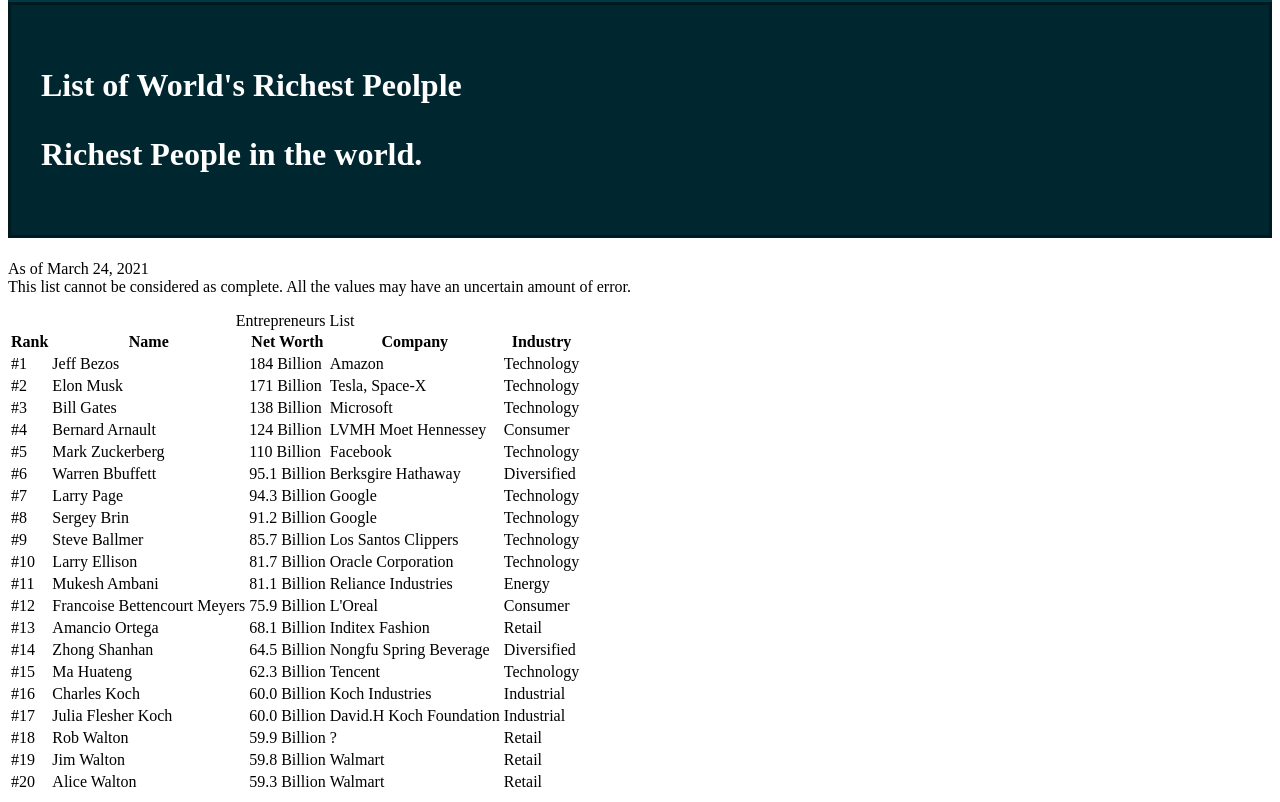
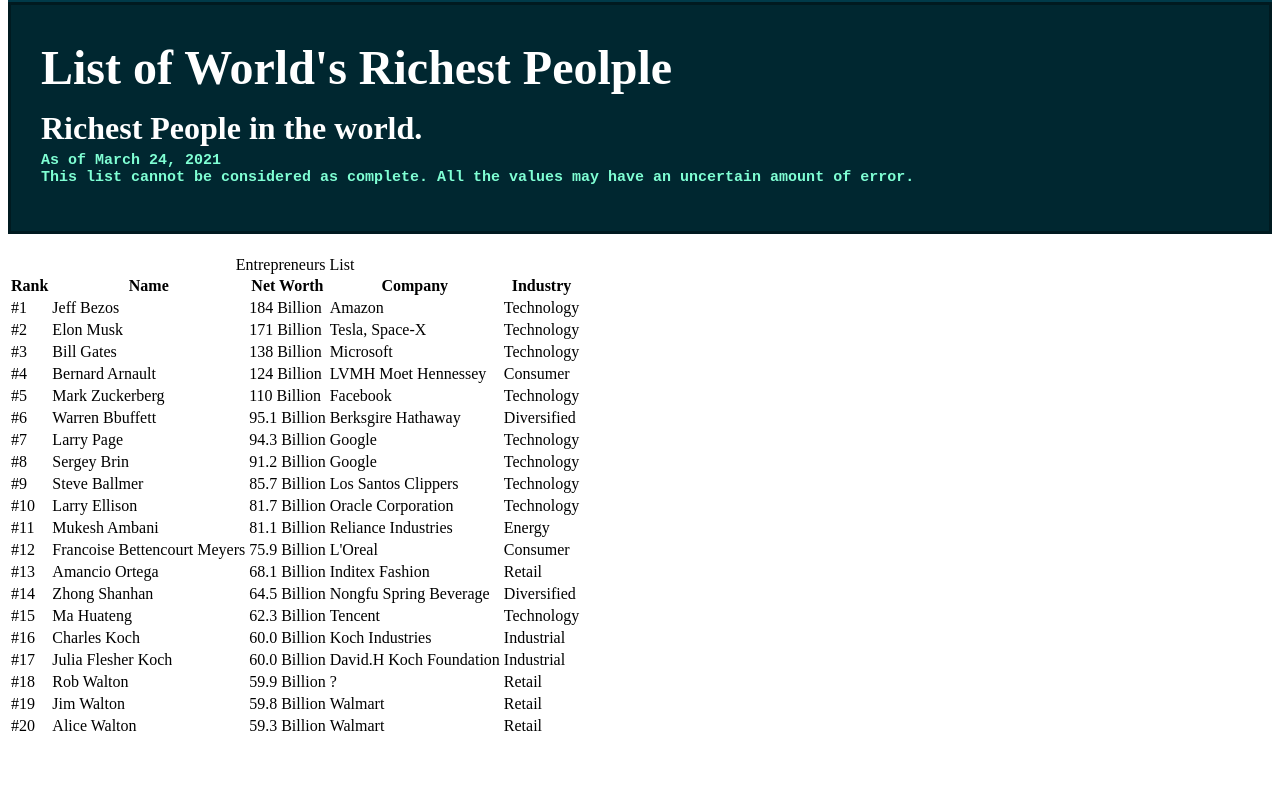
Before and after one commit to ReginaldUG/WebDesignProject, a plain HTML site: page table.html in a window 1280 px wide. Shown: the part 87-889 px from the top of the page. After the commit the page ends 833 px from the top, so only its background shows below. Drawn offline with Linux system fonts and the light colour scheme.

Commit message:
Tableformcss

```diff
--- a/style/tableformat.css
+++ b/style/tableformat.css
@@ -46,3 +46,19 @@
     color: white;
     text-decoration: none;
 }
+#FirstSloganLine{
+    font-size: 1.5em;
+    margin-bottom: 15px;
+    margin-top: 5px;
+}
+#SecondSloganLine{
+    font-family: serif;
+    margin-top: 5px;
+    margin-bottom: 5px;
+}
+#ThirdSlogan{
+    color:aquamarine;
+    font-size: 15px;
+    margin-top: 0;
+    font-family: monospace;
+}
--- a/table.html
+++ b/table.html
@@ -23,9 +23,10 @@
             <h1>
                 <p id="FirstSloganLine">List of World's Richest Peolple</p>
                 <p id="SecondSloganLine">Richest People in the world.</p>
+                   <p id="ThirdSlogan">As of March 24, 2021<br>This list cannot be considered as complete. All the values may have an uncertain amount of error.</p>
 
             </h1>
-              <p id="ThirdSlogan">As of March 24, 2021<br>This list cannot be considered as complete. All the values may have an uncertain amount of error.</p>
+
         </header>
         <main>
 
```
